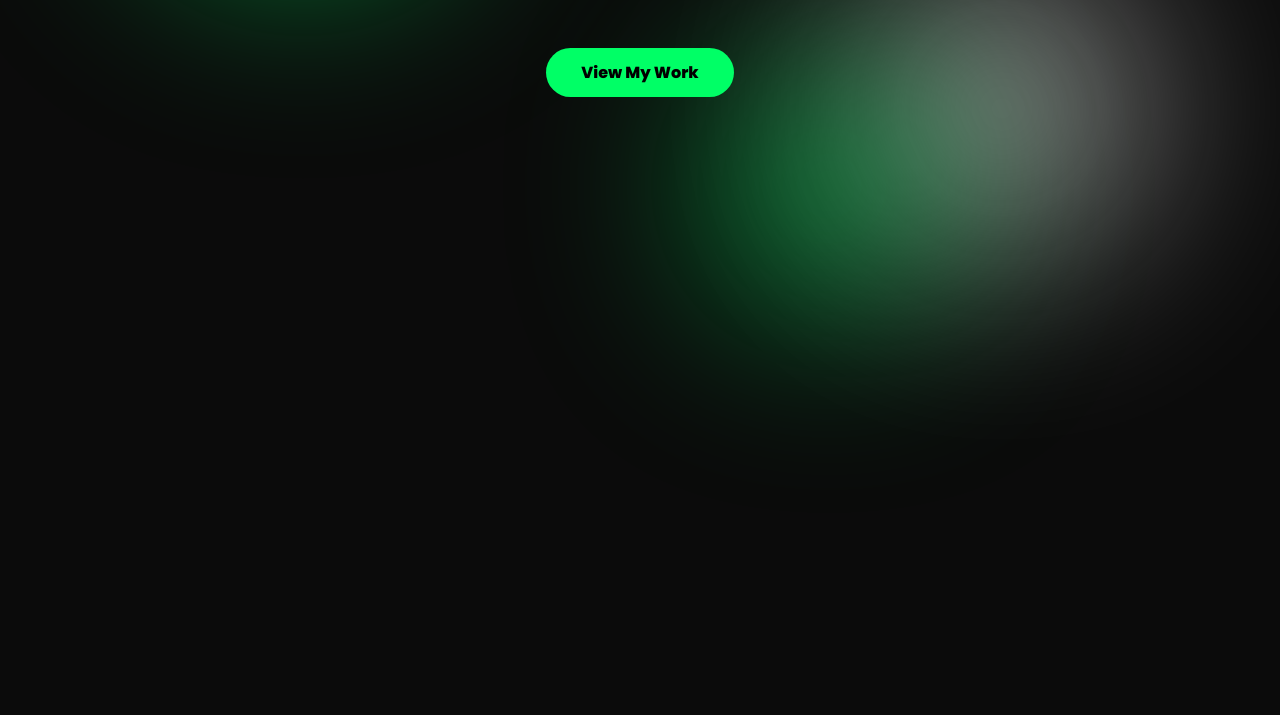
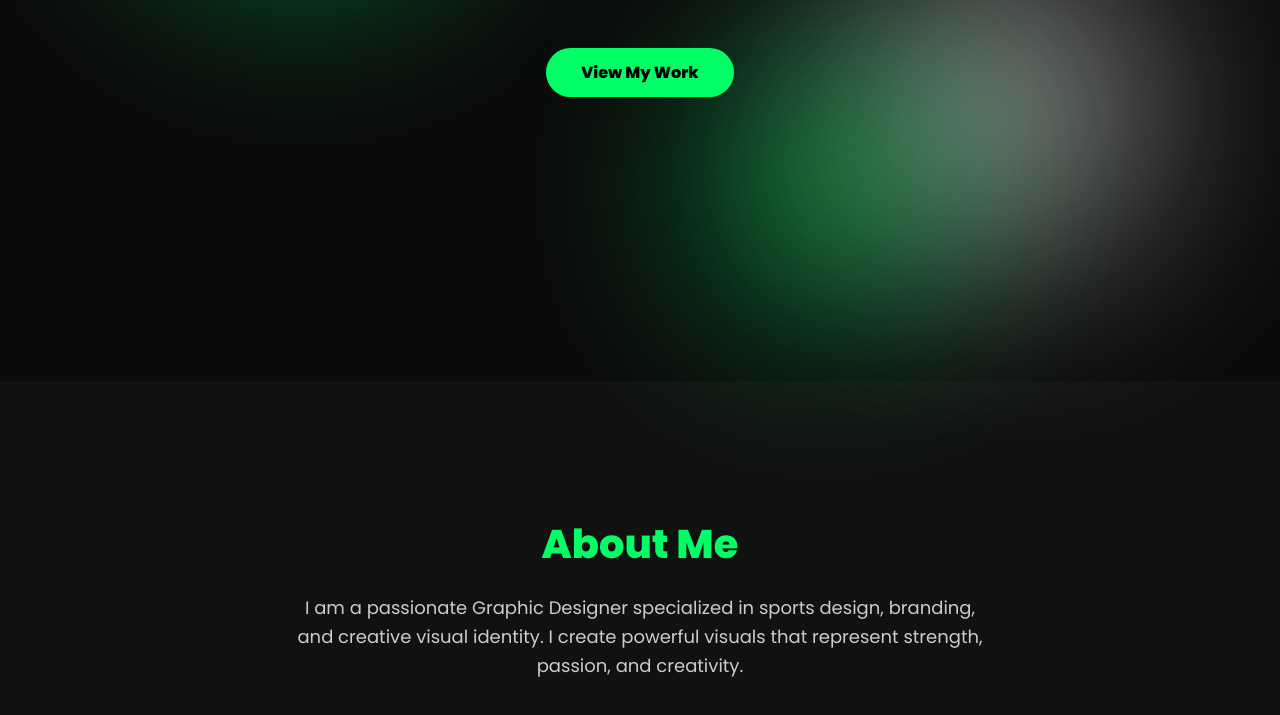
Before and after one commit to eljamaaouyismail/ISMAIL-ELJAMAAOUY, a plain HTML site: page index.html in a window 1280 px wide. Shown: the part 419-1134 px from the top of the page. Before the commit the page ends 800 px from the top, so only its background shows below. Drawn offline with Linux system fonts and the light colour scheme.

Commit message:
index.html

```diff
--- a/index.html
+++ b/index.html
@@ -94,6 +94,24 @@
       50% { transform: translateY(-40px); }
       100% { transform: translateY(0px); }
     }
+    .about {
+  padding: 100px 20px;
+  background: #111;
+}
+
+.about h2 {
+  font-size: 40px;
+  margin-bottom: 20px;
+  color: #00ff66;
+}
+
+.about p {
+  max-width: 700px;
+  margin: auto;
+  font-size: 18px;
+  color: #cccccc;
+  line-height: 1.6;
+}
 
   </style>
 </head>
@@ -110,6 +128,13 @@
     <p>Graphic Designer</p>
     <a href="#" class="btn">View My Work</a>
   </div>
-
+<section class="about">
+  <h2>About Me</h2>
+  <p>
+    I am a passionate Graphic Designer specialized in sports design,
+    branding, and creative visual identity. I create powerful visuals
+    that represent strength, passion, and creativity.
+  </p>
+</section>
 </body>
 </html>
```
